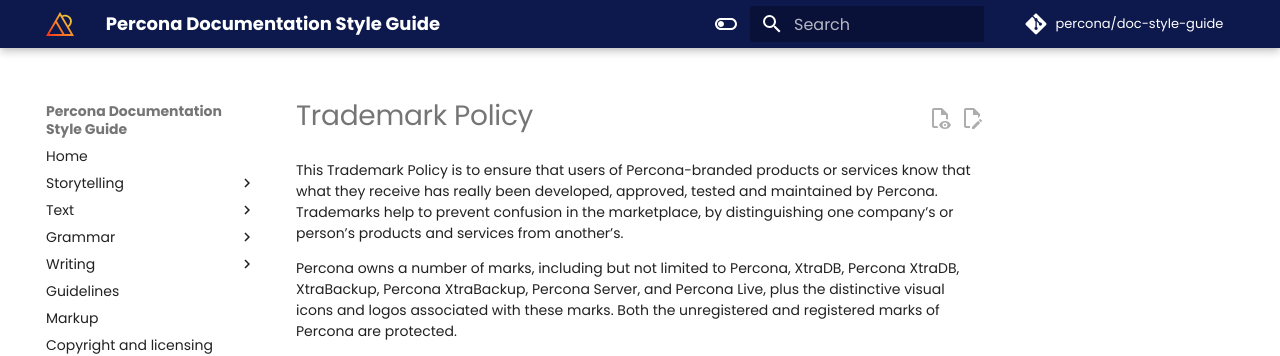
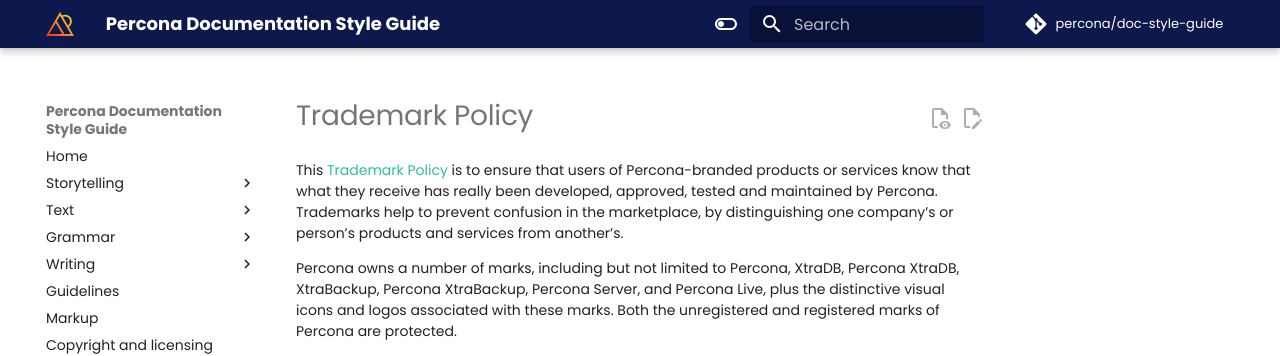
Before and after one commit to percona/doc-style-guide, an MkDocs documentation site: the page built from docs/trademark-policy.md, in a window 1280 px wide and 900 px high. Shown: the top 356 px of the window. Built offline with MkDocs 1.6.1 and Material for MkDocs 9.7.7, drawn with Linux system fonts in a browser that asks for light colours; nearby versions of some CDN libraries; comment, search, counter and statistics services are not loaded; part of the change alters nothing that is shown.

```diff
--- a/docs/trademark-policy.md
+++ b/docs/trademark-policy.md
@@ -1,6 +1,6 @@
 # Trademark Policy
 
-This Trademark Policy is to ensure that users of Percona-branded products or
+This [Trademark Policy](https://www.percona.com/trademark-policy) is to ensure that users of Percona-branded products or
 services know that what they receive has really been developed, approved,
 tested and maintained by Percona. Trademarks help to prevent confusion in the
 marketplace, by distinguishing one company’s or person’s products and services
```
